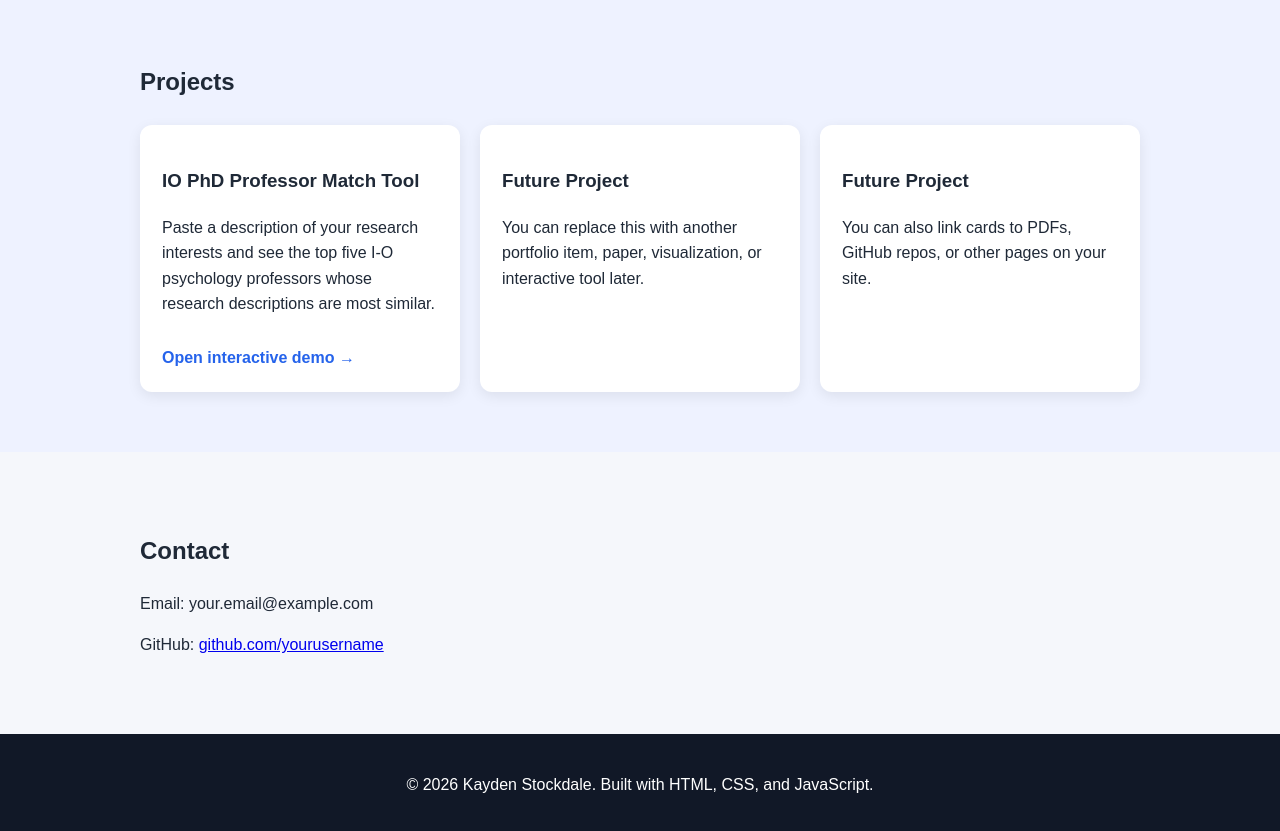
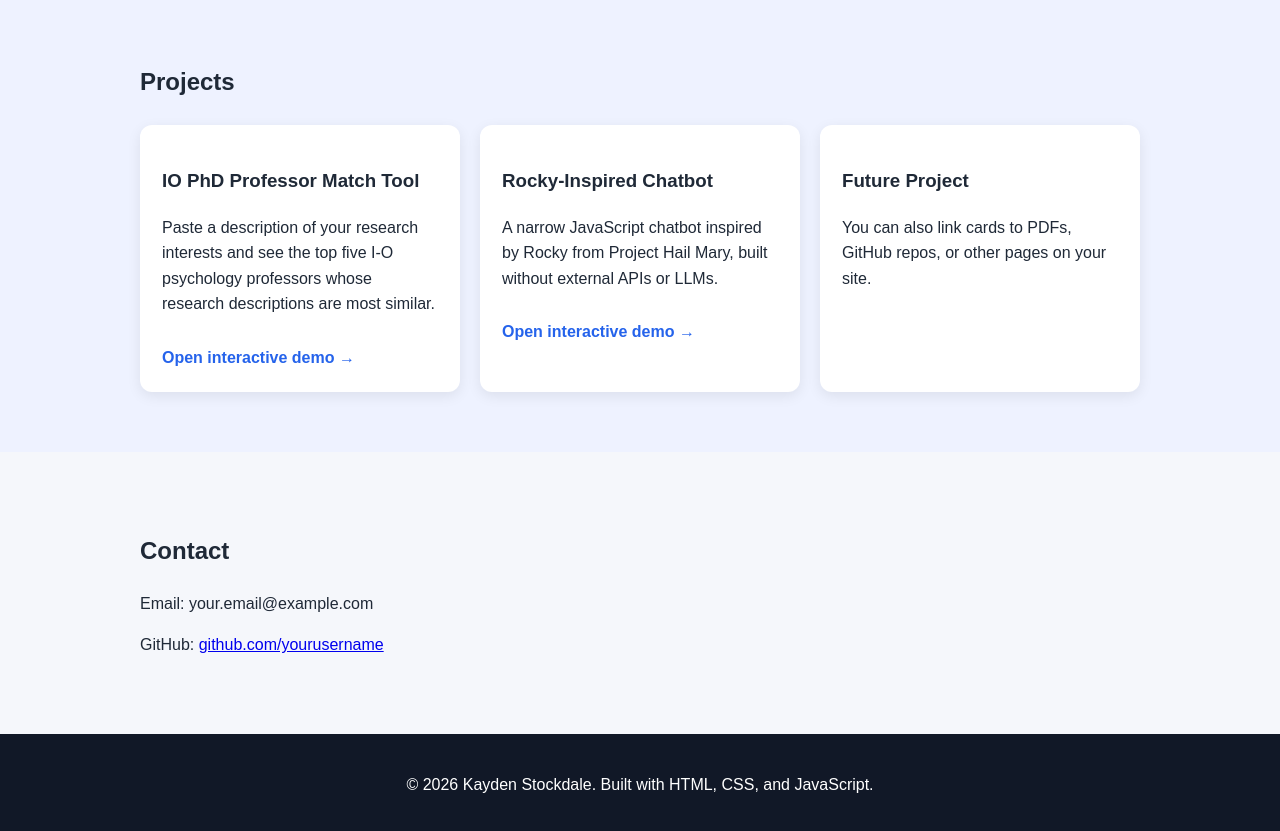
Before and after one commit to kaydenstockdale/kaydenstockdale.github.io, a plain HTML site: page index.html in a window 1280 px wide. Shown: the part 860-1691 px from the top of the page. Drawn offline with Linux system fonts and the light colour scheme.

Commit message:
Add Rocky-Inspired Chatbot project card
Updated project cards to include a new Rocky-inspired chatbot project and removed placeholder text for future projects.

```diff
--- a/index.html
+++ b/index.html
@@ -57,13 +57,14 @@
             <span class="project-link-text">Open interactive demo →</span>
           </a>
 
-          <div class="project-card">
-            <h3>Future Project</h3>
+          <a class="project-card clickable-card" href="rocky-bot.html">
+            <h3>Rocky-Inspired Chatbot</h3>
             <p>
-              You can replace this with another portfolio item, paper, visualization,
-              or interactive tool later.
+              A narrow JavaScript chatbot inspired by Rocky from Project Hail Mary,
+              built without external APIs or LLMs.
             </p>
-          </div>
+            <span class="project-link-text">Open interactive demo →</span>
+          </a>
 
           <div class="project-card">
             <h3>Future Project</h3>
```
